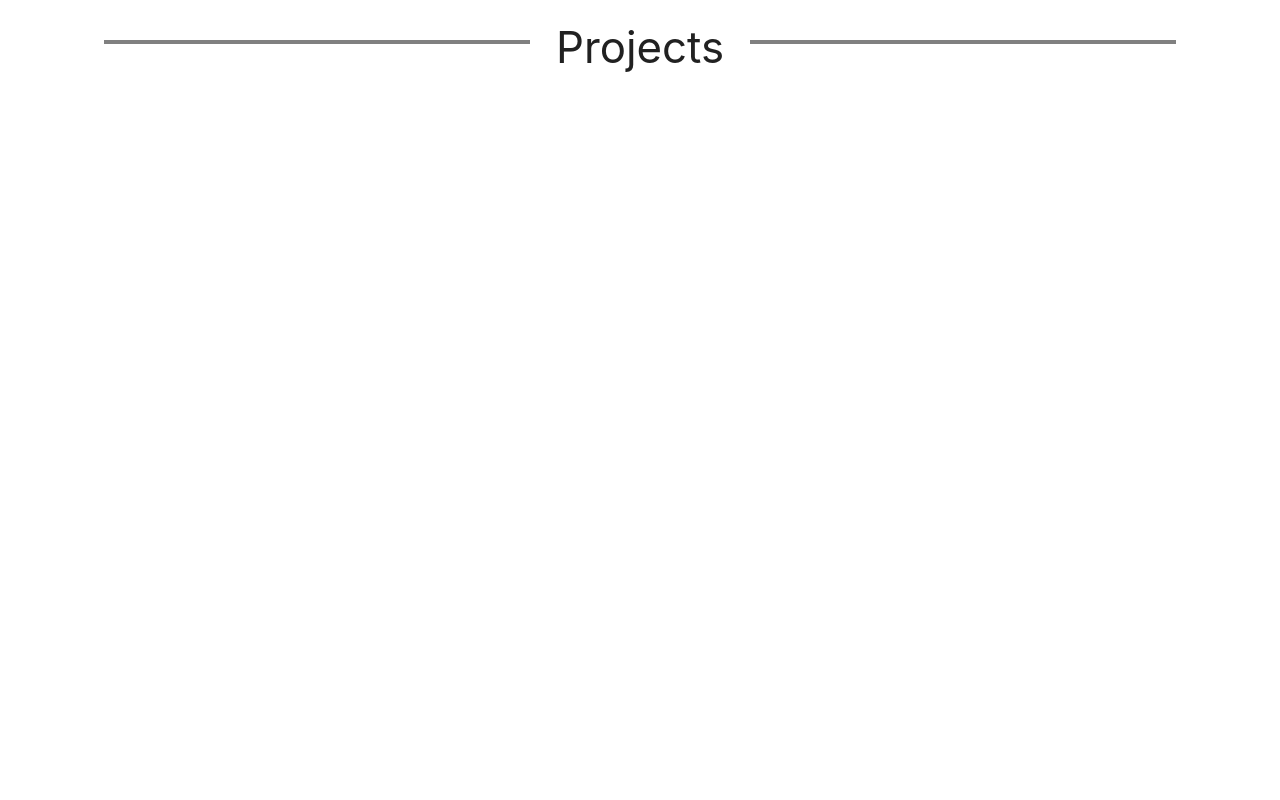
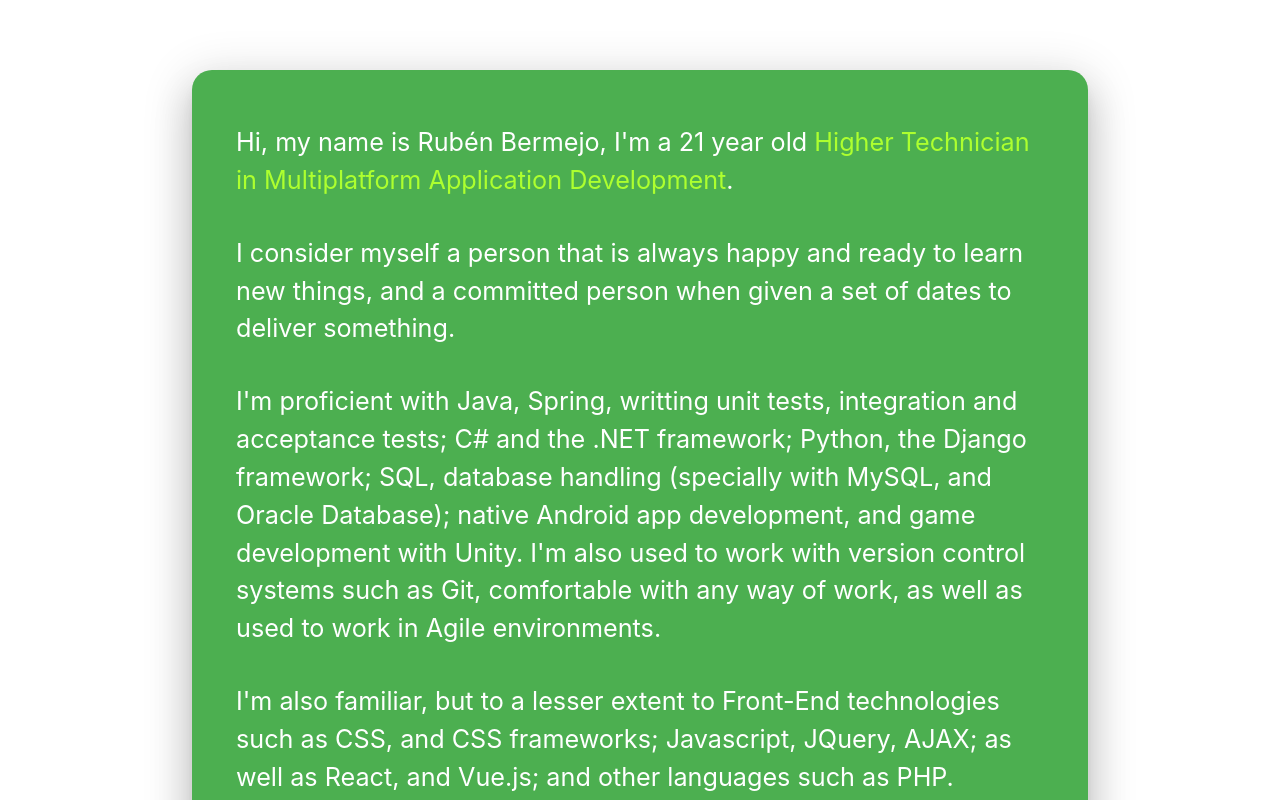
Before and after one commit to benchi99/portfolio, a Vue app: page / in a window 1280 px wide. Shown: the part 700-1500 px from the top of the page. Before the commit the page ends 800 px from the top, so only its background shows below. Built offline with nearby package versions, Linux system fonts and the light colour scheme.

Commit message:
more progress on things yes good

```diff
--- a/src/App.vue
+++ b/src/App.vue
@@ -4,6 +4,7 @@
     <StartComponent />
     <div id="about">
       <CoolTitleYeah text="About me" />
+      <AboutMeContent />
     </div>
     <div id="projects">
       <CoolTitleYeah text="Projects" />
@@ -15,6 +16,7 @@
 import HeadNavigator from './components/HeadNavigator.vue'
 import StartComponent from './components/StartComponent.vue'
 import CoolTitleYeah from './components/CoolTitleYeah.vue'
+import AboutMeContent from './components/AboutMeContent.vue'
 
 export default {
   name: 'App',
@@ -22,11 +24,16 @@
     HeadNavigator,
     StartComponent,
     CoolTitleYeah,
+    AboutMeContent,
   }
 }
 </script>
 
 <style>
+  html {
+    scroll-behavior: smooth;
+  }
+
   #logo {
     border-radius: 50%;
   }
--- /dev/null
+++ b/src/components/AboutMeContent.vue
@@ -0,0 +1,67 @@
+<template>
+  <div id="aboutMeContent" class="container">
+        <div class="card-panel green z-depth-5" id="card">
+            <p class="white-text flow-text">
+                Hi, my name is Rubén Bermejo, I'm a {{ age }} year old <a :href="europassDamLink">Higher Technician in Multiplatform Application Development</a>.
+            </p>
+
+            <p class="white-text flow-text">
+                I consider myself a person that is always happy and ready to learn new things, and a committed person when given a set of dates to deliver something.
+            </p>
+
+            <p class="white-text flow-text">
+                I'm proficient with Java, Spring, writting unit tests, integration and acceptance tests; C# and the .NET framework; Python, the Django framework; SQL, database handling (specially with MySQL, and Oracle Database);
+                native Android app development, and game development with Unity. I'm also used to work with version control systems such as Git, comfortable with any way of work, as well as used to work in Agile environments.
+            </p>
+
+            <p class="white-text flow-text">
+                I'm also familiar, but to a lesser extent to Front-End technologies such as CSS, and CSS frameworks; Javascript, JQuery, AJAX; as well as React, and Vue.js; and other languages such as PHP.
+            </p>
+
+            <p class="white-text flow-text">
+                My passion is Game Development, but I also just love programming and writting code, for anything I see that can be interesting and would be good to learn.
+            </p>
+        </div>
+  </div>
+</template>
+
+<script>
+export default {
+    name: 'AboutMeContent',
+    data: () => {
+        return  {
+            europassDamLink: 'http://todofp.es/dam/jcr:7655e32d-08a3-47a7-a479-ddb6f032c63e/tsdesarrolloaplicacionesmultiplataformaen-pdf.pdf'
+        }
+    },
+    computed: {
+        age: () => {
+            let birth = new Date("March 3, 1999"), now = new Date();    // hah, now you know my birthday.
+            let age = now.getFullYear() - birth.getFullYear();
+
+            if (now.getMonth() < birth.getMonth() && now.getDay() < birth.getDay()) {
+                return age - 1;
+            } else {
+                return age;
+            }
+        }
+    }
+}
+</script>
+
+<style>
+    div#card > p > a {
+        color: greenyellow;
+    }
+
+    div#card {
+        border-radius: 20px;
+        margin-top: 5em;
+        margin-bottom: 5em;
+    }
+
+    div#card > p {
+        padding: 5px;
+        margin-right: 15px;
+        margin-left: 15px;
+    }
+</style>
--- a/src/components/CoolTitleYeah.vue
+++ b/src/components/CoolTitleYeah.vue
@@ -1,7 +1,7 @@
 <template>
     <div id="cooltitle">
         <hr>
-        <h3>{{ text }}</h3>
+        <h3 class="white-text">{{ text }}</h3>
         <hr>
     </div>
 </template>
@@ -21,10 +21,11 @@
         flex-direction: row;
         justify-content: center;
         align-items: center;
+        background-color: #35363A;
     }
 
     hr {
-        border: gray 2px solid;
+        border: white 2px solid;
         width: 33%;
         margin: auto;
         margin-left: 2%;
```
Also changed, not shown: src/assets/logo.png (deleted).
